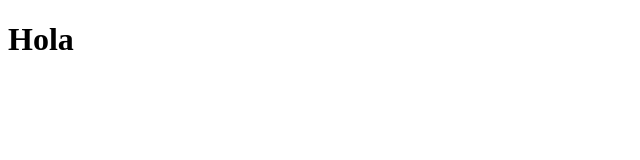
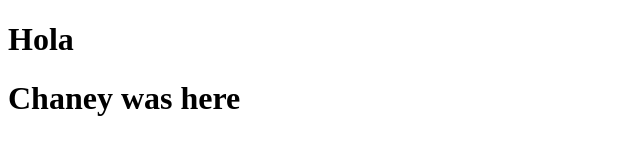
Before and after one commit to chaney-gaston-crystal/codeup-design-project, a plain HTML site: page index.html in a window 1280 px wide. Shown: the whole page, without its empty margins (0-640 px from the left). Drawn offline with Linux system fonts and the light colour scheme.

Commit message:
Chaney added edit

```diff
--- a/index.html
+++ b/index.html
@@ -6,6 +6,7 @@
 </head>
 <body>
 <h1>Hola</h1>
+<h1>Chaney was here</h1>
 
 </body>
 </html>
```
